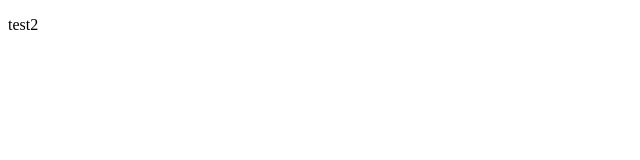
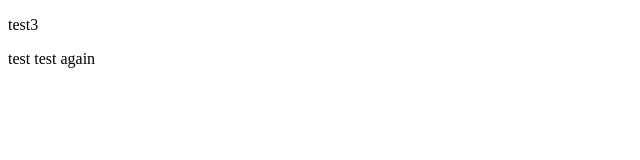
Before and after one commit to ChiangYuChi/test2, a plain HTML site: page index.html in a window 1280 px wide. Shown: the full height of the page, 0-640 px from the left. Drawn offline with Linux system fonts and the light colour scheme.

Commit message:
push to newbanch

```diff
--- a/index.html
+++ b/index.html
@@ -6,6 +6,7 @@
     <title>Document</title>
 </head>
 <body>
-    <p>test2</p>
+    <p>test3</p>
+    <p>test test again</p>
 </body>
 </html>
```
